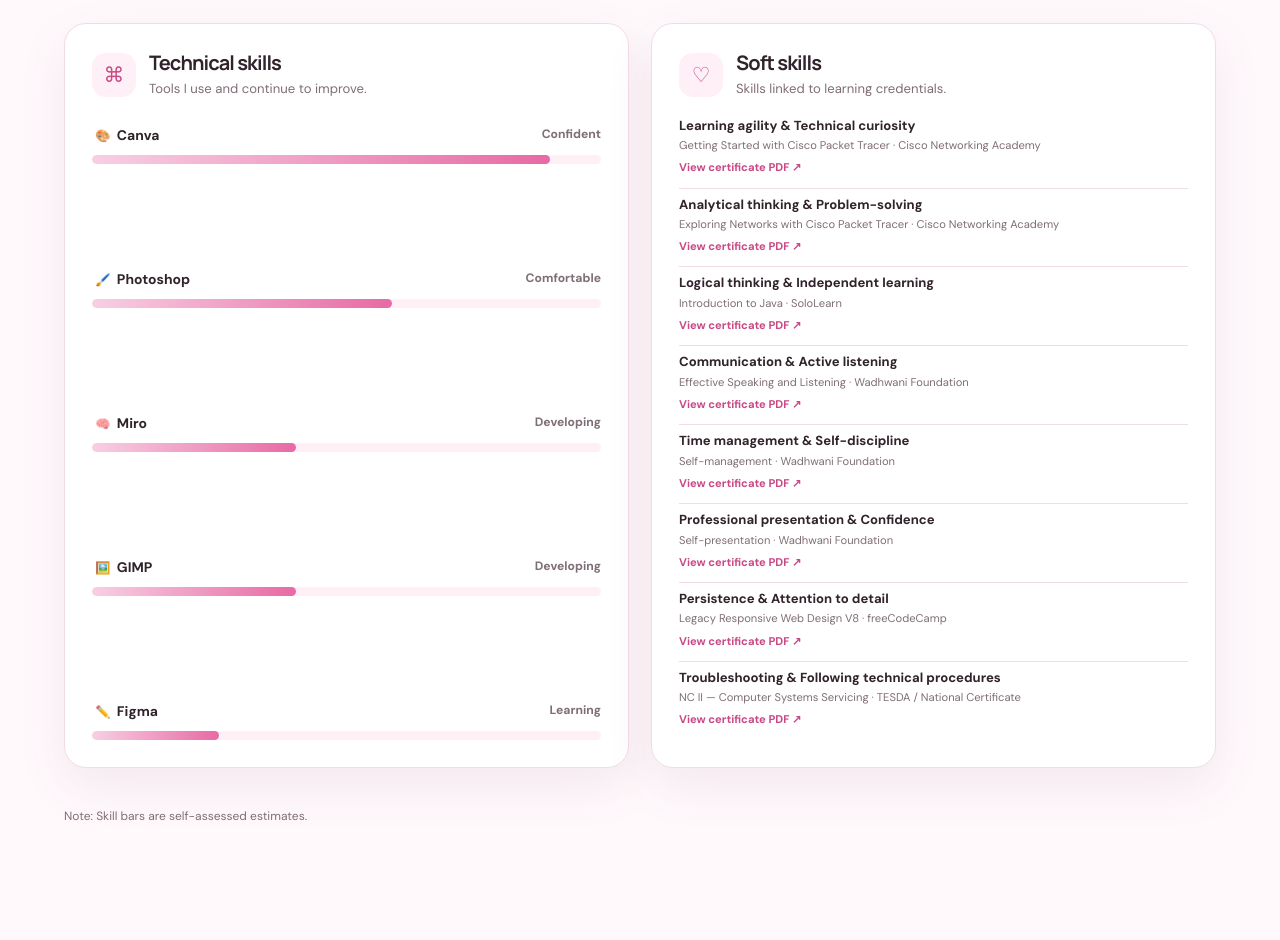
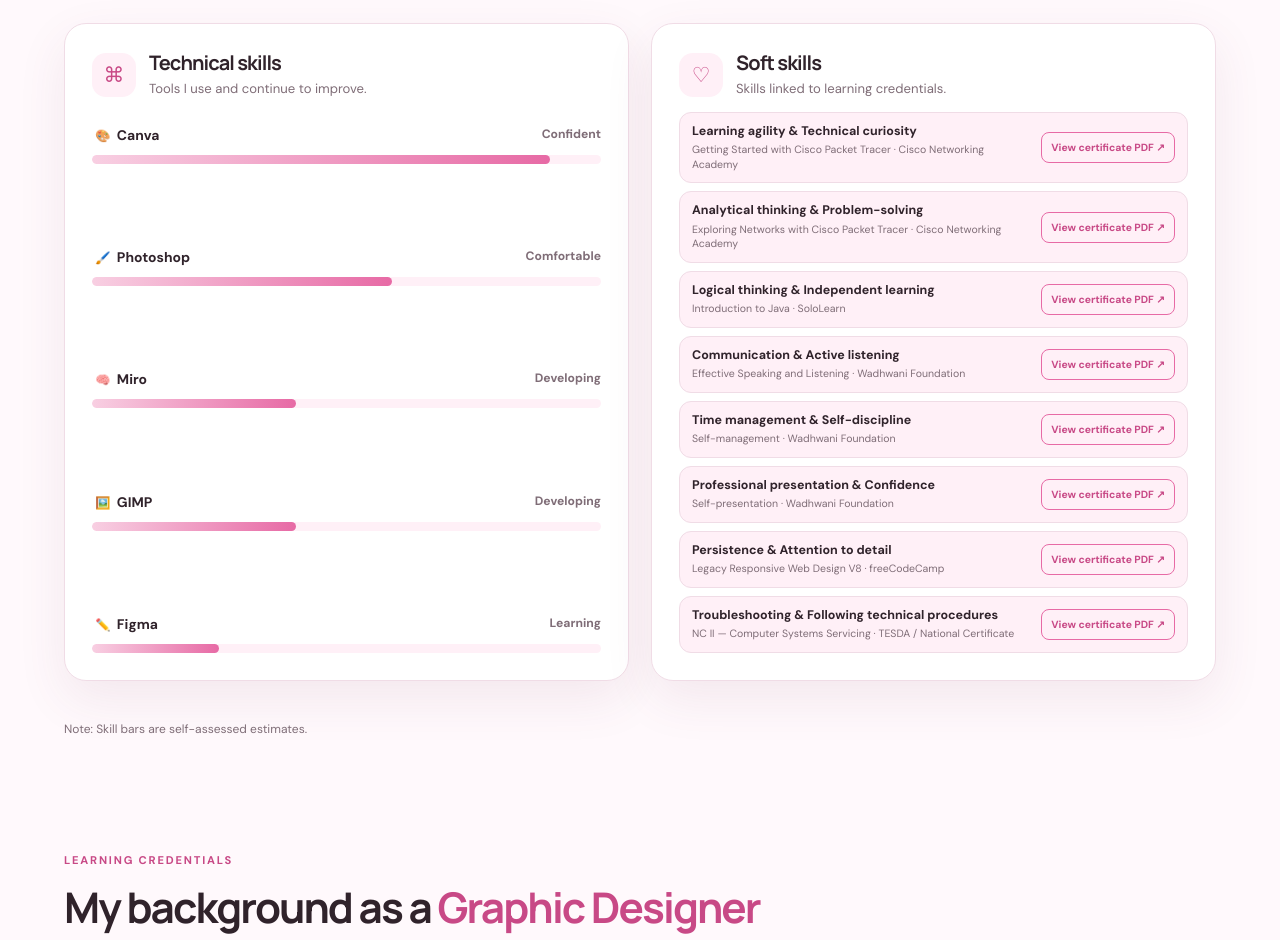
Before and after one commit to reignaia/MyPortfolio, a plain HTML site: page index.html in a window 1280 px wide. Shown: the part 2130-3070 px from the top of the page. Drawn offline with Linux system fonts and the light colour scheme; files whose address does not match are found by name.

Commit message:
Update style.css

```diff
--- a/style.css
+++ b/style.css
@@ -767,48 +767,67 @@ h3 {
   margin-bottom: 10px;
 }
 
+
+/* SOFT SKILLS CARDS */
+.soft-panel .panel-heading {
+  margin-bottom: 12px;
+}
+
 .soft-skill {
-  padding: 8px 0;
-  border-bottom: 1px solid var(--line);
+  display: grid;
+  grid-template-columns: minmax(0, 1fr) auto;
+  align-items: center;
+  gap: 10px;
+  padding: 10px 12px;
+  margin-bottom: 8px;
+  background: var(--surface-2);
+  border: 1px solid var(--line);
+  border-radius: 12px;
+  transition: border-color .2s ease, transform .2s ease;
 }
 
 .soft-skill:last-child {
-  border-bottom: 0;
+  margin-bottom: 0;
+}
+
+.soft-skill:hover {
+  border-color: var(--pink);
+  transform: translateY(-2px);
 }
 
 .soft-skill-top {
-  display: flex;
-  align-items: start;
-  justify-content: space-between;
-  gap: 12px;
+  min-width: 0;
 }
 
 .soft-skill h4 {
   margin: 0 0 4px;
-  font-size: .82rem;
-  line-height: 1.25;
+  font-size: .78rem;
+  line-height: 1.3;
 }
 
 .soft-skill p {
   margin: 0;
   color: var(--muted);
-  font-size: .7rem;
-  line-height: 1.35;
-}
-
-.soft-skill .cert-link {
-  margin-top: 3px;
-  font-size: .7rem;
-}
-
-.cert-link {
-  display: inline-flex;
-  align-items: center;
-  gap: 6px;
-  margin-top: 9px;
+  font-size: .66rem;
+  line-height: 1.4;
+}
+
+.soft-skill > .cert-link {
+  margin: 0;
+  padding: 6px 9px;
+  border: 1px solid var(--pink);
+  border-radius: 8px;
   color: var(--pink-dark);
-  font-size: .75rem;
+  font-size: .65rem;
   font-weight: 800;
+  white-space: nowrap;
+  text-decoration: none;
+  transition: background .2s ease, color .2s ease;
+}
+
+.soft-skill > .cert-link:hover {
+  background: var(--pink);
+  color: white;
 }
 
 .fine-print {
```
